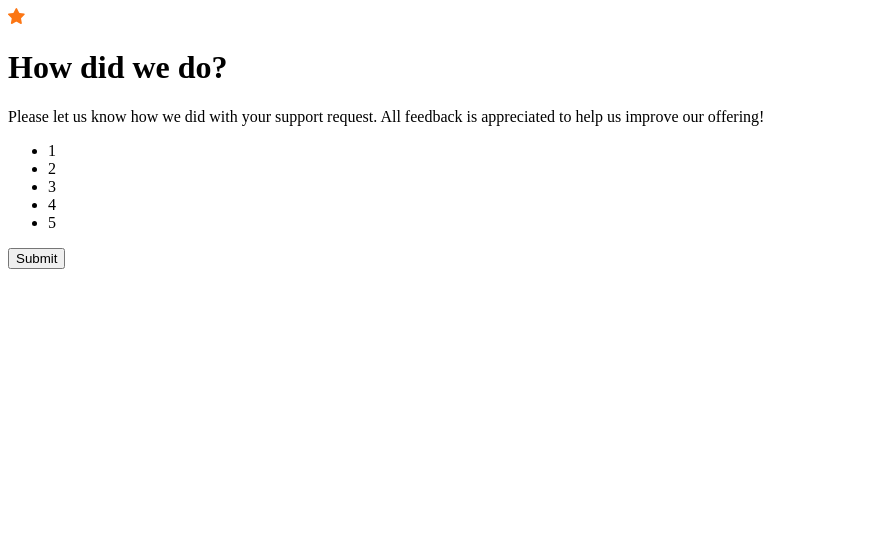
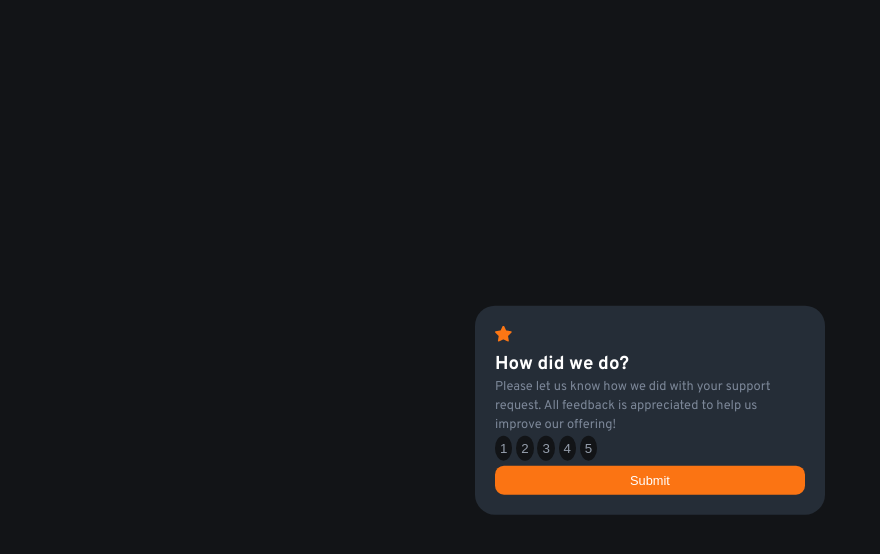
Before and after one commit to zeinaaabbb/interactive-rating-component-main, a plain HTML site: page index.html in a window 1280 px wide. Shown: the whole page, without its empty margins (0-880 px from the left). Drawn offline with Linux system fonts and the light colour scheme.

Commit message:
looking much better card centered - a few spacing issues to fix

```diff
--- a/index.html
+++ b/index.html
@@ -20,25 +20,25 @@
 
   <!-- Rating state start -->
   <div class="container">
-    <div>
+    <div >
       <img src="./images/icon-star.svg">
     </div>
     <div class="text-container">
-      <h1>How did we do?</h1>
+      <h3>How did we do?</h3>
       <p>Please let us know how we did with your support request. All feedback is appreciated
         to help us improve our offering!</p>
     </div>
     <div class="rating">
       <ul>
-        <li>1</li>
-        <li>2</li>
-        <li>3</li>
-        <li>4</li>
-        <li>5</li>
+        <button type="button" class="list-btn-1"><li>1</li></button>
+        <button type="button" class="list-btn-2"><li>2</li></button>
+        <button type="button" class="list-btn-3"><li>3</li></button>
+        <button type="button" class="list-btn-4"><li>4</li></button>
+        <button type="button" class="list-btn-5"><li>5</li></button>
       </ul>
     </div>
-    <div class="submit-btn">
-      <button>Submit</button>
+    <div>
+      <button class="submit-btn">Submit</button>
     </div>
   </div>
 
--- a/style.css
+++ b/style.css
@@ -12,3 +12,93 @@
 - Very Dark Blue: hsl(216, 12%, 8%) */
 
 /* font-family: 'Overpass', sans-serif; */
+
+:root{
+  --ff-sans: 'Overpass', sans-serif;
+
+  --fw-regular: 400;
+  --fw-bold: 700;
+
+  --fs-400: 0.8rem;
+  --fs-500: 1.2rem;
+  --fs-800: 3.5rem;
+
+  --white: hsl(0, 0%, 100%);
+  --orange: hsl(25, 97%, 53%);
+  --light-grey: hsl(217, 12%, 63%);
+  --medium-grey: hsl(216, 12%, 54%);
+  --dark-blue: hsl(213, 19%, 18%);
+  --very-dark-blue: hsl(216, 12%, 8%);
+}
+
+* {
+  margin: 0;
+  padding: 0;
+  box-sizing: border-box;
+}
+
+html {
+  font-family: var(--ff-sans);
+}
+
+body {
+  background-color: var(--very-dark-blue);
+  line-height: 1.5;
+
+}
+
+.container {
+  background-color: var(--dark-blue);
+  max-width: 350px;
+  border-radius: 20px;
+  padding: 20px 20px;
+  margin: 10px;
+
+  /* centering */
+  position: absolute;
+  top: 50%;
+  left: 50%;
+  transform: translate(-50%, -50%);
+}
+
+h3 {
+  color: var(--white);
+
+}
+
+p {
+  color: var(--medium-grey) ;
+  font-size: var(--fs-400) ;
+
+}
+
+.rating {
+  color: var(--medium-grey);
+  text-decoration: none;
+}
+
+ul{
+  list-style-type: none;
+}
+
+ul > button {
+  padding: 5px;
+  border-radius: 50%;
+  border: none;
+  gap: 4em;
+  color: var(--light-grey);
+  background-color: var(--very-dark-blue);
+}
+
+.submit-btn {
+  background-color: var(--orange);
+  color: var(--white);
+  border: none;
+  font-size: var(--fs-400);
+  display: block;
+	width: 100%;
+  margin-top: 5px;
+  padding: 7px;
+  border-radius: 9px;
+
+}
```
